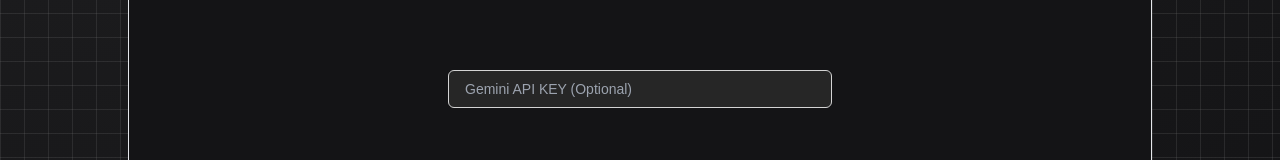
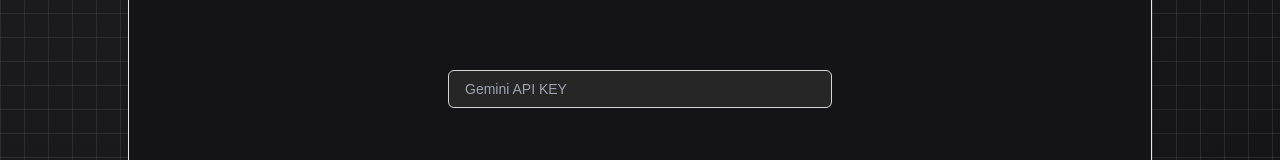
Before and after one commit to i-ayushh18/polisharp, a SvelteKit app in the folder frontend/: page / in a window 1280 px wide. Shown: the part 539-699 px from the top of the page. Built offline with nearby package versions, Linux system fonts and the light colour scheme; a web font is replaced by a local one.

Commit message:
feat: retain API Key and handle errors

```diff
--- a/frontend/src/components/Card.svelte
+++ b/frontend/src/components/Card.svelte
@@ -6,7 +6,11 @@
 	const dispatch = createEventDispatcher();
 
 	let response = $state('');
-	let apiKey = $state('');
+	export const snapshot = {
+		capture: () => apiKey,
+		restore: (value) => apiKey = value
+	}
+	let apiKey = $state('')
 	let { responseJson = '' } = $props();
 	let requestInProgress = $state(false);
 
@@ -20,7 +24,7 @@
 			if (type == "URL") {
 				let queryParams = `?url=${value}`
 				if (apiKey != '') {
-					queryParams += `&?api_key=${apiKey}`
+					queryParams += `&api_key=${apiKey}`
 				}
 				response = await fetch(`http://127.0.0.1:8000/url${queryParams}`);
 			} else {
@@ -37,7 +41,7 @@
 			}
 			responseJson = await response.json();
 		} catch (err) {
-			console.log(err)
+			responseJson = {status: "error", detail: err}
 		}
 		requestInProgress = false;
 		dispatch('setOverlay', false);
@@ -68,7 +72,7 @@
 					<input
 						type="text"
 						bind:value={apiKey}
-						placeholder="Gemini API KEY (Optional)"
+						placeholder="Gemini API KEY"
 						class="w-64 sm:w-96 px-4 py-2 text-sm bg-neutral-800 border border-neutral-300 rounded-md focus:outline-none focus:ring-2 focus:ring-blue-500">
 				</div>
 			</div>
@@ -77,17 +81,17 @@
 		<div class="w-full h-full p-4 grid grid-flow-row gap-4 place-items-center">
 			{#if responseJson.status == "success"}
 				<div class="font-semibold text-xl p-4">
-					Analyze {responseJson.companyName}'s Privacy Policy
+					Analyze {responseJson.response.companyName != '' ? responseJson.response.companyName: ''} Privacy Policy
 				</div>
 				<div class="overflow-auto w-full h-96 border border-gray-300 flex flex-col">
-					<div class="grid grid-cols-[minmax(300px,_3fr)_minmax(250px,_2fr)_minmax(150px,_1fr)_minmax(150px,_1fr)]">
+					<div class="grid grid-cols-[minmax(300px,_3fr)_minmax(250px,_2fr)_minmax(250px,_2fr)_minmax(150px,_1fr)] sticky z-10">
 							<div class="px-4 py-2 font-bold border bg-[#141416]">Data Collected</div>
 							<div class="px-4 py-2 font-bold border bg-[#141416]">Purpose</div>
 							<div class="px-4 py-2 font-bold border bg-[#141416]">Retention Period</div>
 							<div class="px-4 py-2 font-bold border bg-[#141416]">Criticality</div>
 					</div>
 					{#each responseJson.response.dataPolicyPoints as policy}
-							<div class="grid grid-cols-[minmax(300px,_3fr)_minmax(250px,_2fr)_minmax(150px,_1fr)_minmax(150px,_1fr)]">
+							<div class="grid grid-cols-[minmax(300px,_3fr)_minmax(250px,_2fr)_minmax(250px,_2fr)_minmax(150px,_1fr)]">
 									<div class="px-4 py-2 border">{policy.dataCollected}</div>
 									<div class="px-4 py-2 border">{policy.purpose}</div>
 									<div class="px-4 py-2 border">{policy.retentionPeriod}</div>
```
Also changed, not shown: 1 other file (tests, documents, lock files or other folders).
